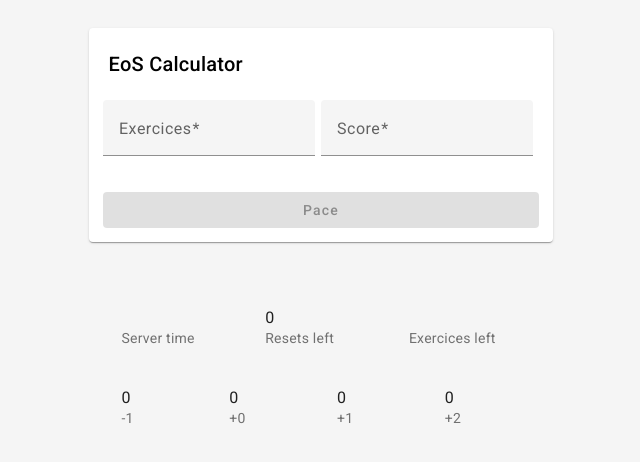
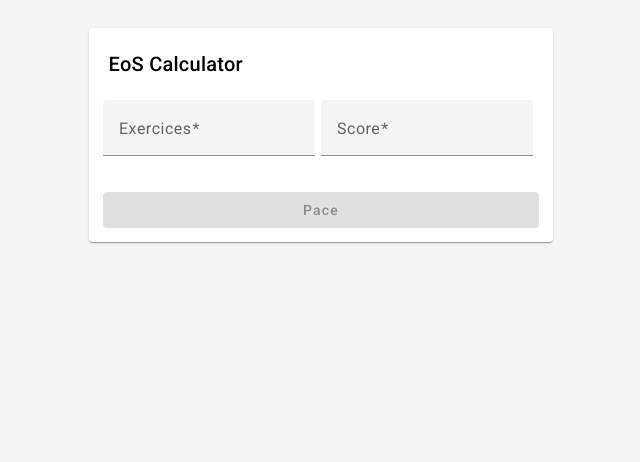
Before and after one commit to ordy/eos-pace, an Angular app: page / in a window 1280 px wide. Shown: the top 462 px of the page, without its empty margins (319-959 px from the left). Built offline with nearby package versions, Linux system fonts and the light colour scheme; no server answers.

Commit message:
revert div display condition

```diff
--- a/src/app/app.component.html
+++ b/src/app/app.component.html
@@ -15,7 +15,7 @@
   </form>
       <button mat-raised-button color="primary" (click)="calculatePace()" [disabled]="!isValid()">Pace</button>
   </mat-card>
-  <div class="pace-results" *ngIf="true">
+  <div class="pace-results" *ngIf="showResults">
       <mat-list>
         <mat-list-item>
           <span matListItemTitle>{{ pst_time }}</span>
```
